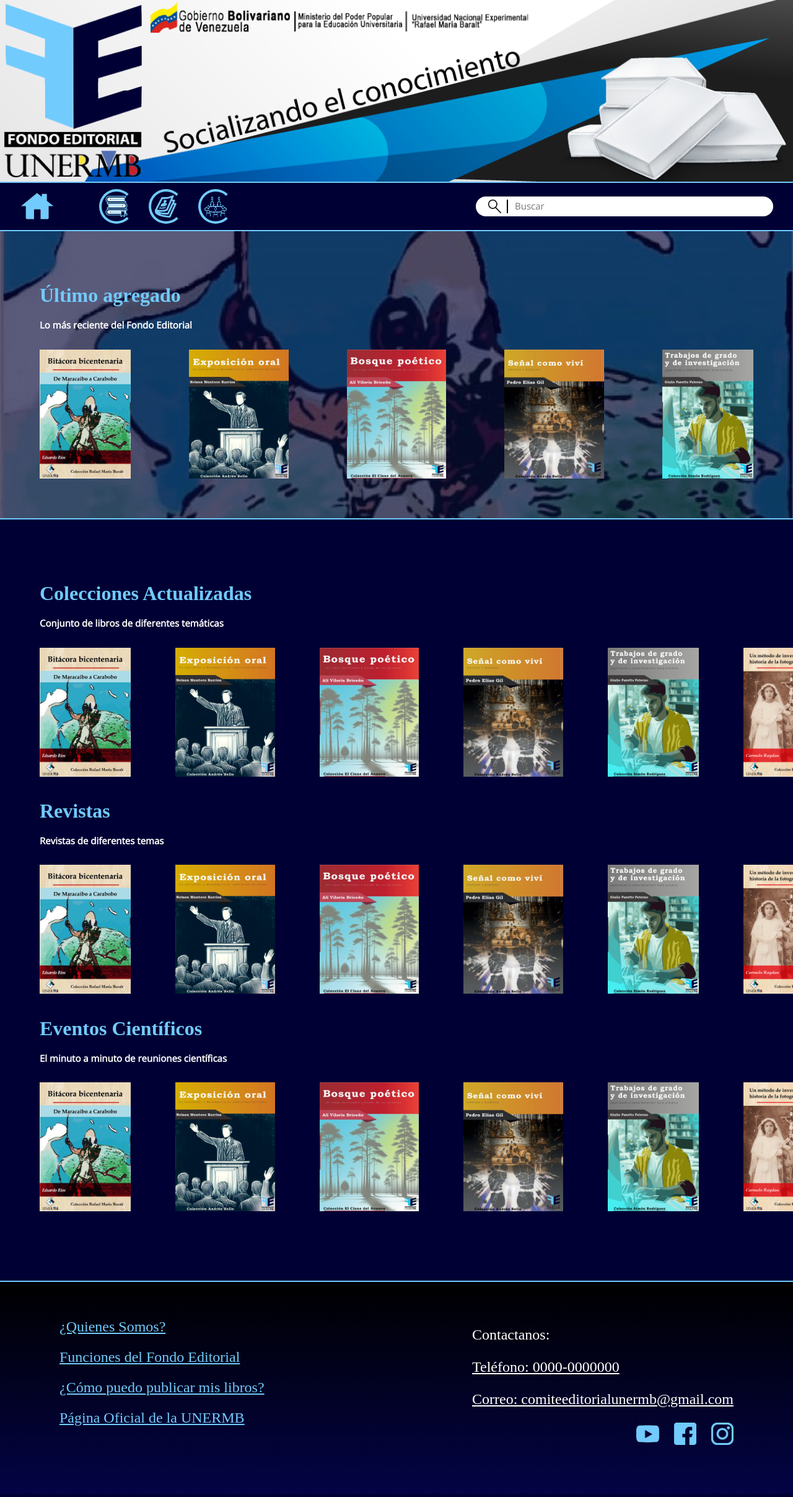
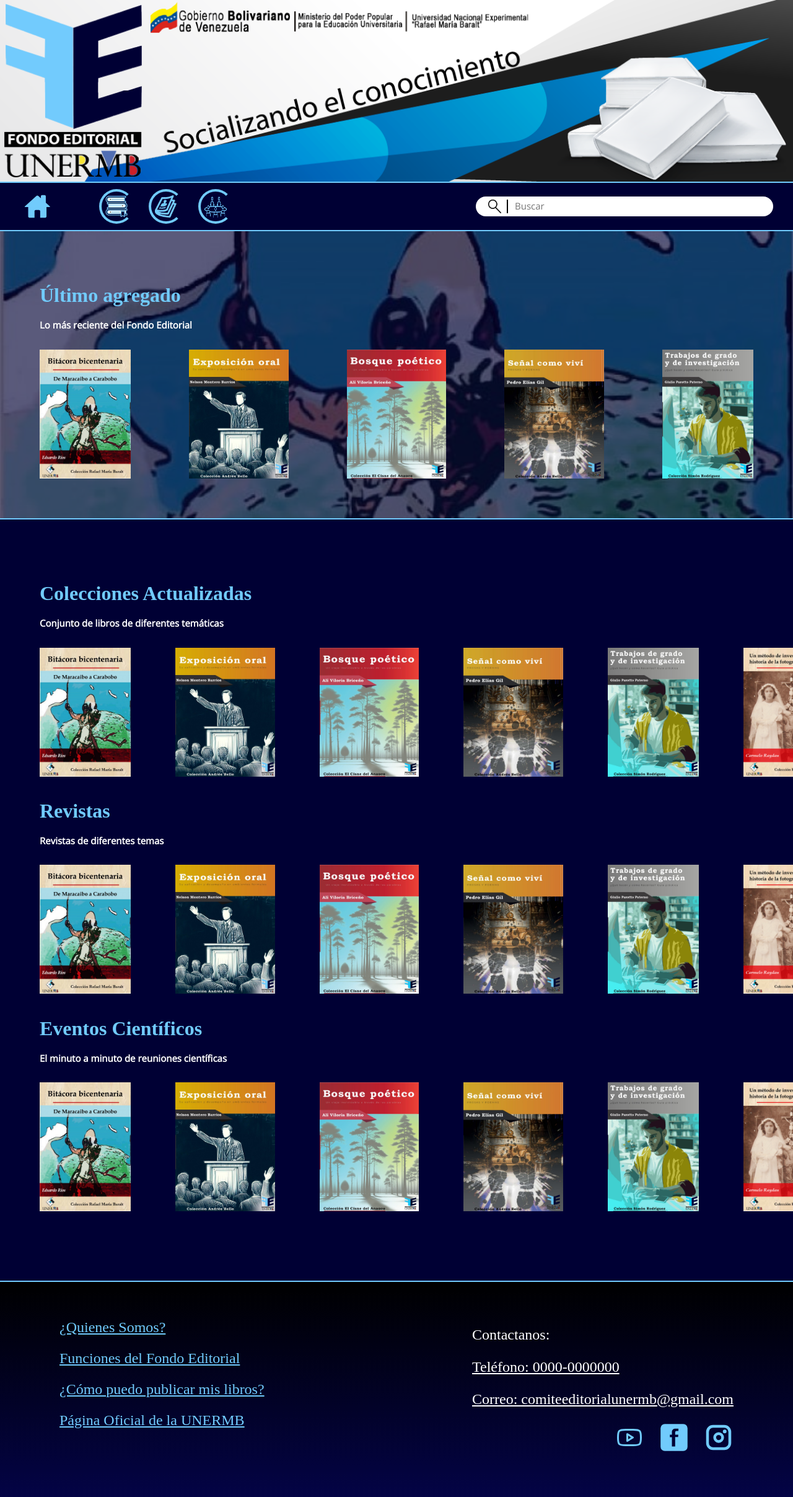
Before and after one commit to SSFIII78963/proyectoUNERMB2024, a PHP site: page / in a window 1280 px wide. Shown: the whole page at 62% size. Run offline with PHP 8.4, Linux system fonts and the light colour scheme; some web fonts are replaced.

Commit message:
Cambiando los botones del footer y el header por  svg y agregandoles animacion

```diff
--- a/css/style.css
+++ b/css/style.css
@@ -5,6 +5,12 @@
 html,
 body {
     background-color: #000034;
+}
+svg{
+    transition: fill 1s;
+}
+svg:hover{
+    fill: white;
 }
 
 /*********************************************Header*********************************************/
@@ -46,7 +52,7 @@
 }
 
 .header ul>:first-child a {
-    height: 2.8em;
+    height: 3.5em;
     border: none;
     padding: 0;
 }
@@ -90,6 +96,11 @@
 .header nav img {
     height: 100%;
     width: 100%;
+}
+.header nav svg{
+    width: 100%;
+    height: 100%;
+    transition: all 2s line;
 }
 
 .buscador {
@@ -249,9 +260,17 @@
 .redes-sociales img {
     height: 1.5em;
 }
-
+.redes-sociales a{
+    display: flex;
+    height: 2em;
+    width: 2em;
+}
+.redes-sociales svg{
+    height: 2em;
+    width: 2em;
+}
 .copyright {
     text-align: center;
     grid-column: 1/3;
-    margin-top: 2.5em;
+    margin-top: 1em;
 }
--- a/index.html
+++ b/index.html
@@ -20,7 +20,12 @@
         <div class="header">
             <nav>
                 <ul>
-                    <li><a href="#"><img src="img/header/home.png" alt="Pagina Principal"></a></li>
+                    <li><a href="#">
+                        <svg fill="#71cbfc" width="800px" height="800px" viewBox="-4.5 0 32 32" version="1.1" xmlns="http://www.w3.org/2000/svg">
+                            <title>home</title>
+                            <path d="M19.469 12.594l3.625 3.313c0.438 0.406 0.313 0.719-0.281 0.719h-2.719v8.656c0 0.594-0.5 1.125-1.094 1.125h-4.719v-6.063c0-0.594-0.531-1.125-1.125-1.125h-2.969c-0.594 0-1.125 0.531-1.125 1.125v6.063h-4.719c-0.594 0-1.125-0.531-1.125-1.125v-8.656h-2.688c-0.594 0-0.719-0.313-0.281-0.719l10.594-9.625c0.438-0.406 1.188-0.406 1.656 0l2.406 2.156v-1.719c0-0.594 0.531-1.125 1.125-1.125h2.344c0.594 0 1.094 0.531 1.094 1.125v5.875z"></path>
+                        </svg>
+                    </a></li>
                     <li><a href="#" id="header-a"><img src="img/header/iconocolecciones.png" alt="Colecciones"></a><div id="giro"></div></li>
                     <li><a href="#" id="header-a"><img src="img/header/iconorevistas.png" alt="Revistas"></a><div id="giro"></div></li>
                     <li><a href="#" id="header-a"><img src="img/header/reunion cientifica.png" alt="Reuniones Científicas"></a><div id="giro"></div></li>
@@ -147,12 +152,14 @@
             <p>Correo: comiteeditorialunermb@gmail.com</p>
             <nav class="redes-sociales">
                 <ul>
-                    <li><a href="https://www.youtube.com/@fondoeditorialunermb" target="_blank"><img
-                                src="img/footer/youtube.png" alt="YouTube"></a></li>
+                    <li><a href="https://www.youtube.com/@fondoeditorialunermb" target="_blank"><svg viewBox="0 0 192 192" xmlns="http://www.w3.org/2000/svg" fill="none"><g id="SVGRepo_bgCarrier" stroke-width="0"></g><g id="SVGRepo_tracerCarrier" stroke-linecap="round" stroke-linejoin="round"></g><g id="SVGRepo_iconCarrier"><path stroke="#71cbfc" stroke-width="12" d="M170 96c0-45-4.962-49.999-50-50H72c-45.038.001-50 5-50 50s4.962 49.999 50 50h48c45.038-.001 50-5 50-50Z"></path><path stroke="#71cbfc" stroke-linejoin="round" stroke-width="12" d="M118 96 82 74v44l36-22Z"></path></g></svg>
+                    </a></li>
                     <li><a href="https://www.facebook.com/p/Fondo-Editorial-Unermb-100071622453606/"
-                            target="_blank"><img src="img/footer/facebook.png" alt="Facebook"></a></li>
-                    <li><a href="https://www.instagram.com/fondoeditorialunermb/" target="_blank"><img
-                                src="img/footer/logotipo-de-instagram.png" alt="Instagram"></a></li>
+                            target="_blank"><svg viewBox="0 0 32 32" id="Camada_1" version="1.1" xml:space="preserve" xmlns="http://www.w3.org/2000/svg" xmlns:xlink="http://www.w3.org/1999/xlink" fill="#71cbfc" stroke="#71cbfc"><g id="SVGRepo_bgCarrier" stroke-width="0"></g><g id="SVGRepo_tracerCarrier" stroke-linecap="round" stroke-linejoin="round"></g><g id="SVGRepo_iconCarrier"><style type="text/css"> .st0{fill-rule:evenodd;clip-rule:evenodd;fill:#000034;} </style><path d="M6,2h20c2.2,0,4,1.8,4,4v20c0,2.2-1.8,4-4,4H6c-2.2,0-4-1.8-4-4V6C2,3.8,3.8,2,6,2z"></path>
+                                <path class="st0" d="M13.2,16.1v9.7c0,0.1,0.1,0.3,0.3,0.3h3.9c0.2,0,0.3-0.1,0.3-0.3v-9.8h2.8c0.1,0,0.3-0.1,0.3-0.2l0.3-3 c0-0.2-0.1-0.3-0.3-0.3h-3.1v-2.1c0-0.5,0.4-0.9,1-0.9h2.2c0.2,0,0.3-0.1,0.3-0.3V6.3C21,6.1,20.9,6,20.7,6h-3.6 c-2.1,0-3.9,1.6-3.9,3.6v2.9h-1.9c-0.2,0-0.3,0.1-0.3,0.3v3c0,0.1,0.1,0.3,0.3,0.3h1.9V16.1z"></path></g>
+                            </svg></a></li>
+                    <li><a href="https://www.instagram.com/fondoeditorialunermb/" target="_blank"><svg fill="#71cbfc" viewBox="0 0 256 256" id="Flat" xmlns="http://www.w3.org/2000/svg"><g id="SVGRepo_bgCarrier" stroke-width="0"></g><g id="SVGRepo_tracerCarrier" stroke-linecap="round" stroke-linejoin="round"></g><g id="SVGRepo_iconCarrier"> <path d="M128,82a46,46,0,1,0,46,46A46.05239,46.05239,0,0,0,128,82Zm0,68a22,22,0,1,1,22-22A22.02489,22.02489,0,0,1,128,150ZM176,20H80A60.06812,60.06812,0,0,0,20,80v96a60.06812,60.06812,0,0,0,60,60h96a60.06812,60.06812,0,0,0,60-60V80A60.06812,60.06812,0,0,0,176,20Zm36,156a36.04061,36.04061,0,0,1-36,36H80a36.04061,36.04061,0,0,1-36-36V80A36.04061,36.04061,0,0,1,80,44h96a36.04061,36.04061,0,0,1,36,36ZM196,76a16,16,0,1,1-16-16A16.01833,16.01833,0,0,1,196,76Z"></path> </g></svg>
+                    </a></li>
                 </ul>
             </nav>
         </div>
```
Also changed, not shown: img/footer/facebook.png (deleted), img/footer/logotipo-de-instagram.png (deleted), img/footer/youtube.png (deleted).
